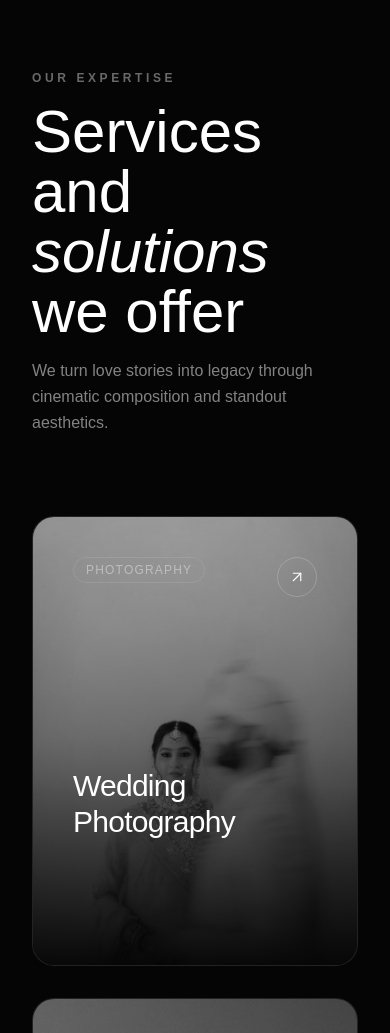
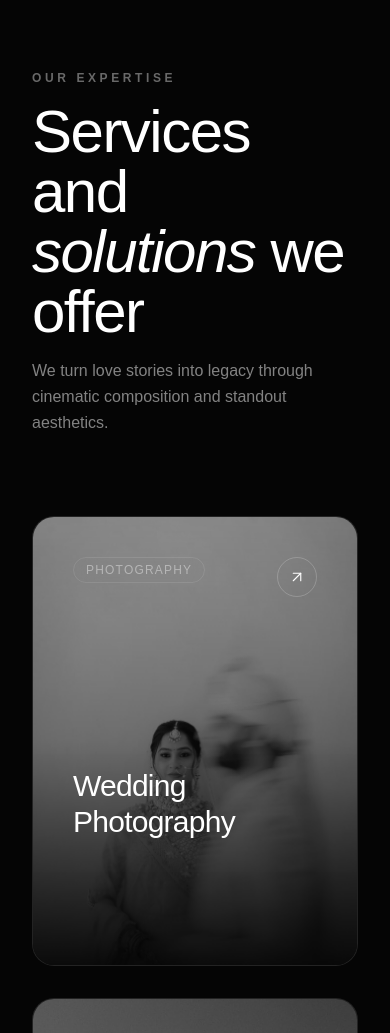
Before and after one commit to ashminashref/megwedd, a React (Vite) app: page / in a window 390 px wide. Shown: the part 746-1779 px from the top of the page. Built offline with nearby package versions, Linux system fonts and the light colour scheme.

Commit message:
built gyroscopic ui for mobile

```diff
--- a/src/components/Home/Services.jsx
+++ b/src/components/Home/Services.jsx
@@ -1,5 +1,5 @@
 import React, { useState, useEffect, useRef } from 'react';
-import { ArrowUpRight } from 'lucide-react';
+import { ArrowUpRight, ShieldCheck, Sparkles, Smartphone } from 'lucide-react';
 
 const cardData = [
   {
@@ -23,33 +23,34 @@ const cardData = [
 ];
 
 function Services() {
-  const [hasPermission, setHasPermission] = useState(null);
+  const [permissionStatus, setPermissionStatus] = useState('unknown'); // 'unknown', 'granted', 'denied'
   const [isMobile, setIsMobile] = useState(false);
 
   // Raw target sensor offsets
   const targetX = useRef(0);
   const targetY = useRef(0);
 
-  // Smoothed visual offset values (Damping state tracking)
+  // Smoothed visual offset values
   const [gyro, setGyro] = useState({ x: 0, y: 0 });
   const requestRef = useRef(null);
 
-  // 1. Detect environment target context
+  // 1. Environmental check
   useEffect(() => {
     const checkMobile = () => {
-      setIsMobile(/Mobi|Android|iPhone/i.test(navigator.userAgent));
+      const mobileDoc = /Mobi|Android|iPhone/i.test(navigator.userAgent);
+      setIsMobile(mobileDoc);
     };
     checkMobile();
 
+    // Auto-detect if platform does not restrict permission standard (Modern Android)
     if (typeof DeviceOrientationEvent !== 'undefined' && !DeviceOrientationEvent.requestPermission) {
-      setHasPermission('granted');
+      setPermissionStatus('granted');
     }
   }, []);
 
-  // 2. High-performance linear interpolation (lerp) loop running at screen frame speed
+  // 2. High-performance damping/smoothing animation engine loop
   useEffect(() => {
     const updateMotion = () => {
-      // Smooth out the movement trajectory step by step
       setGyro((prev) => {
         const nextX = prev.x + (targetX.current - prev.x) * 0.1;
         const nextY = prev.y + (targetY.current - prev.y) * 0.1;
@@ -58,119 +59,140 @@ function Services() {
       requestRef.current = requestAnimationFrame(updateMotion);
     };
 
-    if (hasPermission === 'granted') {
+    if (permissionStatus === 'granted') {
       requestRef.current = requestAnimationFrame(updateMotion);
     }
     return () => cancelAnimationFrame(requestRef.current);
-  }, [hasPermission]);
+  }, [permissionStatus]);
 
-  // 3. Process the orientation angles securely
+  // 3. Process orientation stream mathematical mappings
   const handleOrientation = (event) => {
-    const beta = event.beta || 0;   // Forward/Backward tilt
-    const gamma = event.gamma || 0; // Left/Right tilt
+    const beta = event.beta || 0;   // Tilt forwards/backwards
+    const gamma = event.gamma || 0; // Tilt left/right
 
-    const maxTilt = 12; // Cap the absolute physical swing to maintain premium subtlety
-    const baselineBeta = 50; // Normalize normal casual holding pitch configuration
+    const maxTilt = 15;
+    const baselineBeta = 55; // Natural posture tilt angle adjustment
 
     const normalizedBeta = beta - baselineBeta;
 
-    // Map axes cleanly: Beta changes X-axis pitch, Gamma changes Y-axis yaw
-    targetX.current = Math.max(Math.min(-normalizedBeta * 0.3, maxTilt), -maxTilt);
-    targetY.current = Math.max(Math.min(gamma * 0.3, maxTilt), -maxTilt);
+    targetX.current = Math.max(Math.min(-normalizedBeta * 0.4, maxTilt), -maxTilt);
+    targetY.current = Math.max(Math.min(gamma * 0.4, maxTilt), -maxTilt);
   };
 
-  // 4. Permission activation routine for mobile security protocols (iOS requirement)
+  // 4. Premium Request Controller Routine
   const requestPermission = async () => {
     if (
       typeof DeviceOrientationEvent !== 'undefined' &&
       typeof DeviceOrientationEvent.requestPermission === 'function'
     ) {
       try {
-        const permissionState = await DeviceOrientationEvent.requestPermission();
-        setHasPermission(permissionState);
-        if (permissionState === 'granted') {
-          window.addEventListener('deviceorientation', handleOrientation);
+        const response = await DeviceOrientationEvent.requestPermission();
+        setPermissionStatus(response);
+        if (response === 'granted') {
+          window.addEventListener('deviceorientation', handleOrientation, true);
         }
       } catch (error) {
-        console.error('Error executing motion sensor authentication context:', error);
+        console.error('Sensor request context denied:', error);
+        setPermissionStatus('denied');
       }
+    } else if (typeof DeviceOrientationEvent !== 'undefined') {
+      // Android / Standard fallback direct connection setup
+      setPermissionStatus('granted');
+      window.addEventListener('deviceorientation', handleOrientation, true);
     } else {
-      setHasPermission('granted');
-      window.addEventListener('deviceorientation', handleOrientation);
+      setPermissionStatus('denied');
     }
   };
 
+  // Hook event setup sync structure
   useEffect(() => {
-    if (hasPermission === 'granted') {
-      window.addEventListener('deviceorientation', handleOrientation);
+    if (permissionStatus === 'granted') {
+      window.addEventListener('deviceorientation', handleOrientation, true);
     }
-    return () => window.removeEventListener('deviceorientation', handleOrientation);
-  }, [hasPermission]);
+    return () => window.removeEventListener('deviceorientation', handleOrientation, true);
+  }, [permissionStatus]);
 
   return (
     <div className='px-8 py-24 bg-[#050505] min-h-screen font-sans overflow-hidden'>
       {/* Header Section */}
-      <div className="max-w-7xl mx-auto mb-20">
+      <div className="max-w-7xl mx-auto mb-20 flex flex-col md:flex-row md:items-end md:justify-between gap-8">
+        <div>
           <span className="text-white/40 uppercase tracking-[0.3em] text-xs font-semibold mb-4 block">
             Our Expertise
           </span>
-        <h1 className='text-white text-6xl md:text-7xl '>
+          <h1 className='text-white text-6xl md:text-7xl tracking-tight'>
             Services and <br />
-          <span className="italic ">solutions</span> we offer
+            <span className="italic font-light">solutions</span> we offer
           </h1>
           <p className='text-white/50 max-w-lg mt-4 text-base leading-relaxed'>
             We turn love stories into legacy through cinematic composition
             and standout aesthetics.
           </p>
+        </div>
 
-        {/* Dynamic Mobile Activation Banner */}
-        {isMobile && hasPermission !== 'granted' && (
+        {/* 🚨 HIGH-HIGHLIGHTED INTERACTIVE CONTROL STATION */}
+        {isMobile && (
+          <div className="shrink-0 group/control">
+            {permissionStatus !== 'granted' ? (
               <button
                 onClick={requestPermission}
-            className="mt-8 px-5 py-2.5 text-xs font-medium tracking-widest text-black bg-white uppercase rounded-full hover:bg-white/90 transition-all duration-300"
+                className="relative overflow-hidden w-full md:w-auto px-8 py-5 rounded-2xl bg-white text-black font-semibold text-sm tracking-wider uppercase flex items-center justify-center gap-3 transition-all duration-300 shadow-[0_0_30px_rgba(255,255,255,0.15)] hover:shadow-[0_0_40px_rgba(255,255,255,0.3)] active:scale-95 animate-pulse"
               >
-            ✦ Enable Motion Perspective
+                {/* Micro-Shine Overlay Layer */}
+                <span className="absolute inset-0 w-full h-full bg-gradient-to-r from-transparent via-white/40 to-transparent -translate-x-full group-hover/control:animate-[shine_1s_ease-in-out]" />
+                <Sparkles size={16} className="text-black animate-spin-slow" />
+                <span>Activate Motion Parallax</span>
               </button>
+            ) : (
+              <div className="px-6 py-4 rounded-2xl bg-white/5 border border-white/10 flex items-center gap-3 text-white/40 text-xs tracking-wider uppercase backdrop-blur-md">
+                <ShieldCheck size={16} className="text-emerald-400" />
+                <span>Motion Depth Engaged</span>
+              </div>
+            )}
+            {permissionStatus === 'denied' && (
+              <p className="text-rose-400 text-xs mt-2 text-center font-medium">
+                Sensor access blocked. Please reset site permissions in your browser bar.
+              </p>
+            )}
+          </div>
         )}
       </div>
 
-      {/* Cards Grid Context with 3D Depth Viewport Config */}
+      {/* Cards Grid Context Area */}
       <div
         className='max-w-6xl mx-auto grid grid-cols-1 md:grid-cols-2 lg:grid-cols-3 gap-8'
-        style={{ perspective: '1000px' }} // Critical: Gives structural depth environment to children
+        style={{ perspective: '1200px' }}
       >
         {cardData.map((item, index) => {
-          // Calculate individual motion based on state
-          // On desktop, these values are 0, defaulting gracefully to your beautiful standard hover states
-          const rotateX = isMobile && hasPermission === 'granted' ? gyro.x : 0;
-          const rotateY = isMobile && hasPermission === 'granted' ? gyro.y : 0;
+          const rotateX = permissionStatus === 'granted' ? gyro.x : 0;
+          const rotateY = permissionStatus === 'granted' ? gyro.y : 0;
 
           return (
             <div
               key={index}
-              className="group relative h-[450px] bg-[#0A0A0A] border border-white/10 rounded-3xl overflow-hidden transition-all duration-700 hover:border-white/30"
+              className="group relative h-[450px] bg-[#0A0A0A] border border-white/10 rounded-3xl overflow-hidden transition-all duration-500 hover:border-white/30"
               style={{
                 transform: `rotateX(${rotateX}deg) rotateY(${rotateY}deg)`,
-                transformStyle: 'preserve-3d', // Dictates nested child depth offsets are respected
+                transformStyle: 'preserve-3d',
               }}
             >
-              {/* Background Layer (Pushed Backwards) */}
+              {/* Image Underlay Container (Pushed Backwards) */}
               <div
                 className="absolute inset-0 z-0"
-                style={{ transform: 'translateZ(-10px) scale(1.05)' }}
+                style={{ transform: 'translateZ(-15px) scale(1.08)' }}
               >
                 <img
                   src={item.img}
                   alt={item.title}
-                  className="w-full h-full object-cover opacity-80 grayscale group-hover:grayscale-0 group-hover:scale-105 group-hover:opacity-100 transition-all duration-[1.5s] ease-out"
+                  className="w-full h-full object-cover opacity-70 grayscale group-hover:grayscale-0 group-hover:scale-105 group-hover:opacity-100 transition-all duration-[1.2s] ease-out"
                 />
-                <div className="absolute inset-0 bg-gradient-to-t from-[#050505] via-[#050505]/40 to-transparent" />
+                <div className="absolute inset-0 bg-gradient-to-t from-[#050505] via-[#050505]/30 to-transparent" />
               </div>
 
-              {/* Core Typography Content Layer (Popped Forward) */}
+              {/* Content Foreground Block (Popped Forwards) */}
               <div
                 className="relative z-10 h-full p-10 flex flex-col justify-between"
-                style={{ transform: 'translateZ(30px)' }} // Forces card elements to float in mid-air
+                style={{ transform: 'translateZ(35px)' }}
               >
                 <div className="flex justify-between items-start w-full">
                   <span className="text-white/40 text-xs uppercase tracking-widest border border-white/10 px-3 py-1 rounded-full backdrop-blur-md">
@@ -193,11 +215,11 @@ function Services() {
                 </div>
               </div>
 
-              {/* Flash/Shine Layer shifting opposite to hand tilt movement direction */}
+              {/* Highlight Flare */}
               <div
-                className="absolute inset-0 opacity-0 group-hover:opacity-100 pointer-events-none transition-opacity duration-700 bg-[radial-gradient(circle_at_50%_-20%,rgba(255,255,255,0.05),transparent_50%)]"
+                className="absolute inset-0 opacity-0 group-hover:opacity-100 pointer-events-none transition-opacity duration-700 bg-[radial-gradient(circle_at_50%_-20%,rgba(255,255,255,0.06),transparent_50%)]"
                 style={{
-                  transform: `translate3d(${rotateY * -2}px, ${rotateX * -2}px, 0px)`,
+                  transform: `translate3d(${rotateY * -2.5}px, ${rotateX * -2.5}px, 0px)`,
                 }}
               />
             </div>
```
Lines whose indentation alone changed are shown as unchanged.
